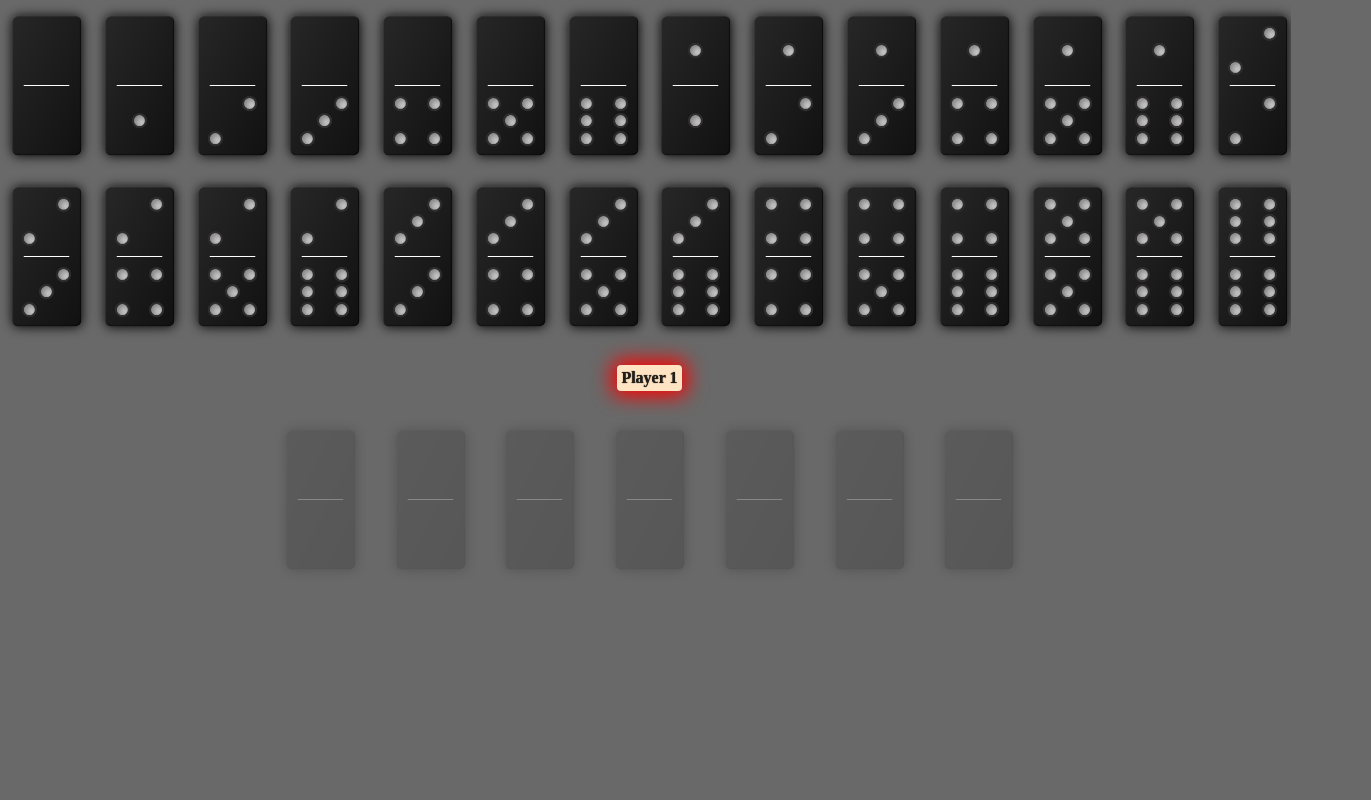
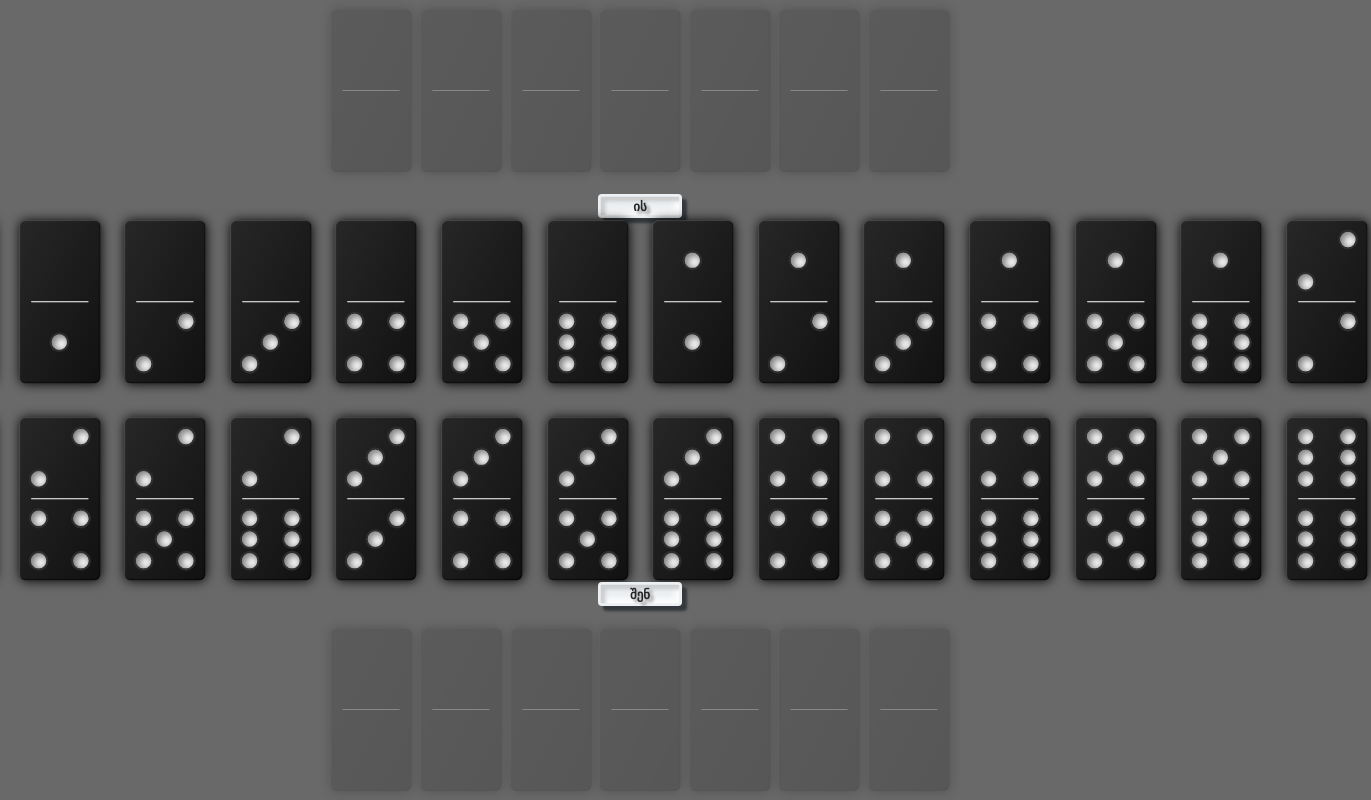
Before and after one commit to BeqaGvelesiani/DominoGame, a plain HTML site: page index.html in a window 1280 px wide. Shown: the whole page, 1371 px wide, since content can reach past the window. Drawn offline with Linux system fonts and the light colour scheme.

Commit message:
sdfvfcds

```diff
--- a/data.js
+++ b/data.js
@@ -158,3 +158,31 @@ for (var i = 1; i < 8; i++) {
         </div>
       </div>`;
 }
+
+for (var i = 1; i < 8; i++) {
+  document.getElementById("rivalSection").innerHTML += `
+    <div class="domino OnHandDomino bordered" id="rivalDomino${i}">
+        <div class="part part-top" id="">
+          <span class="off"></span>
+          <span class="off"></span>
+          <span class="off"></span>
+          <span class="off"></span>
+          <span class="off"></span>
+          <span class="off"></span>
+          <span class="off"></span>
+          <span class="off"></span>
+          <span class="off"></span>
+        </div>
+        <div class="part part-bottom" id="">
+          <span class="off"></span>
+          <span class="off"></span>
+          <span class="off"></span>
+          <span class="off"></span>
+          <span class="off"></span>
+          <span class="off"></span>
+          <span class="off"></span>
+          <span class="off"></span>
+          <span class="off"></span>
+        </div>
+      </div>`;
+}
--- a/index.html
+++ b/index.html
@@ -8,22 +8,23 @@
     <script defer src="index.js" type="module"></script>
   </head>
   <body>
-    <!-- <div class="domino_stone" id="domino-stone">
-      <div class="domino">
-        <div class="part part-top" id="top"></div>
-        <div class="part part-bottom" id="bottom"></div>
-      </div>
-    </div> -->
+    <section class="section1 bordered" 1>
+
+      <div class="OnHandSection bordered" id="rivalSection"></div>
+      <h1 class="h12">ის</h1>
+    </section>
+
+    <button id="start" >start</button>
 
     <!-- ---------------------- -->
-    <div class="logSection bordered" id="logSection"></div>
+    <div class="logSection bordered section2" id="logSection"></div>
     <!-- ---------------------- -->
 
     <!-- ---------------------- -->
-    <h1>Player 1</h1>
-    <div class="OnHandSection bordered" id="OnHandSection">
-
-    </div>
+    <section class="section3 bordered">
+      <h1>შენ</h1>
+      <div class="OnHandSection bordered" id="OnHandSection"></div>
+    </section>
     <!-- ---------------------- -->
   </body>
 </html>
--- a/index.js
+++ b/index.js
@@ -66,16 +66,16 @@ function rendertable() {
 function setbuttons(i) {
   document.getElementById(`logDomino${i}`).addEventListener("click", () => {
     if (OnHandDomino.length < 7) {
-      console.log("onhand domino   " + OnHandDomino.length);
+      console.log(OnHandDomino);
       document.getElementById(`logDomino${i}`).style.opacity = "0.3";
       if ((tableTiles[i][2] === undefined) & (OnHandDomino.length < 8)) {
         tableTiles[i].push(0);
         document.getElementById(`logDomino${i}`).style.cursor = "default";
         OnHandDomino.push(tableTiles[i]);
 
-        console.log("i = " + i);
+        //console.log("i = " + i);
         let fr = OnHandDomino.length;
-        console.log(fr);
+        //console.log(fr);
 
         document.getElementById(`OnHandDomino${fr}`).innerHTML = `
           <div class="bordered part part-top" id="">
@@ -89,5 +89,10 @@ function setbuttons(i) {
         document.getElementById(`OnHandDomino${fr}`).style.opacity = "1";
       }
     }
+
+    if(OnHandDomino.length == 7){
+      document.getElementById("start").style.display = "block";
+    }
+
   });
 }
--- a/style.css
+++ b/style.css
@@ -1,8 +1,11 @@
 body {
+  box-sizing: border-box;
   display: grid;
   place-items: center;
   gap: 20px;
   background-color: dimgray;
+  height: 91vh;
+  border: pink 2px doted;
 }
 
 /* .bordered {
@@ -10,7 +13,7 @@ body {
 } */
 
 .domino {
-  width: 8rem;
+  width: 10rem;
   background: linear-gradient(
     to bottom right,
     rgb(39, 39, 39),
@@ -42,7 +45,6 @@ body {
   aspect-ratio: 1/1;
   width: 100%;
   border-radius: 50%;
-
   background-image: linear-gradient(transparent 50%, rgba(240, 240, 240) 50%);
   background-size: 100% 220%;
   background-position: 0 0%;
@@ -76,18 +78,22 @@ body {
   grid-template-columns: 1fr 1fr 1fr 1fr;
 }
 
-/* #generate {
+#start {
+  display: none;
   width: 300px;
   height: 50px;
   border-radius: 4px;
-  background-color: brown;
+  background-color: rgb(227, 10, 10);
   color: rgb(1, 1, 1);
   font-size: 1rem;
   text-transform: capitalize;
   font-weight: 900;
   border: none;
   box-sizing: border-box;
-} */
+  z-index: 2;
+  box-shadow: 18px 18px 30px black, -18px -18px  30px #ffffff1d;
+  cursor: pointer;
+}
 
 .logSection {
   display: grid;
@@ -103,27 +109,56 @@ body {
   zoom: 0.4;
 }
 
-h1 {
-  font-size: 1rem;
-  color: rgb(34, 31, 25);
-  text-shadow: black 0px 0px 1px;
-  background-color: bisque;
-  border-radius: 4px;
-  padding: 4px;
-  box-shadow: 0px 0px 20px 5px red;
+#OnHandSection,
+#rivalSection {
+  height: fit-content;
+  width: 100vw;
+  border-radius: 16px;
+  display: flex;
+  justify-content: center;
+  box-sizing: border-box;
 }
 
-#OnHandSection {
-  height: fit-content;
-  width: 60vw;
-  border-radius: 16px;
-  display: grid;
-  place-items: center;
-  grid-template-columns: repeat(7, 1fr);
-  box-sizing: border-box;
-  margin: auto;
+
+section h1  {
+  position: relative;
+  background-color: #ECF0F3;
+  font-size: 1.6rem;
+  color: #252525;
+  box-shadow: 10px 10px 5px  #35383c, inset 10px 10px 7px  #c3c4c5c6, inset -10px -10px 10px #fdfcfc;
+  border-radius: 8px;
+  border: 5px solid #ECF0F3;
+  padding: 4px;
+  font-family: sans-serif;
+  width: 150px;
+  margin: 0.1rem auto;
+  text-align: center;
+  text-shadow: 7px 7px 6px rgba(0, 0, 0, 0.422);
+  transform: scale(0.5);
 }
 
+.section1 {
+  position: absolute;
+  top: 0;
+}
+
+.section3 {
+  position: absolute;
+  bottom: 0;
+
+}
+
+.section2 {
+  position: absolute;
+  top: 50%;
+  left: 50%;
+  transform: translate(-50%, -50%);
+}
+
+.section1,
+.section2 {
+  width: fit-content;
+}
 
 .OnHandDomino {
   opacity: 0.2;
```
